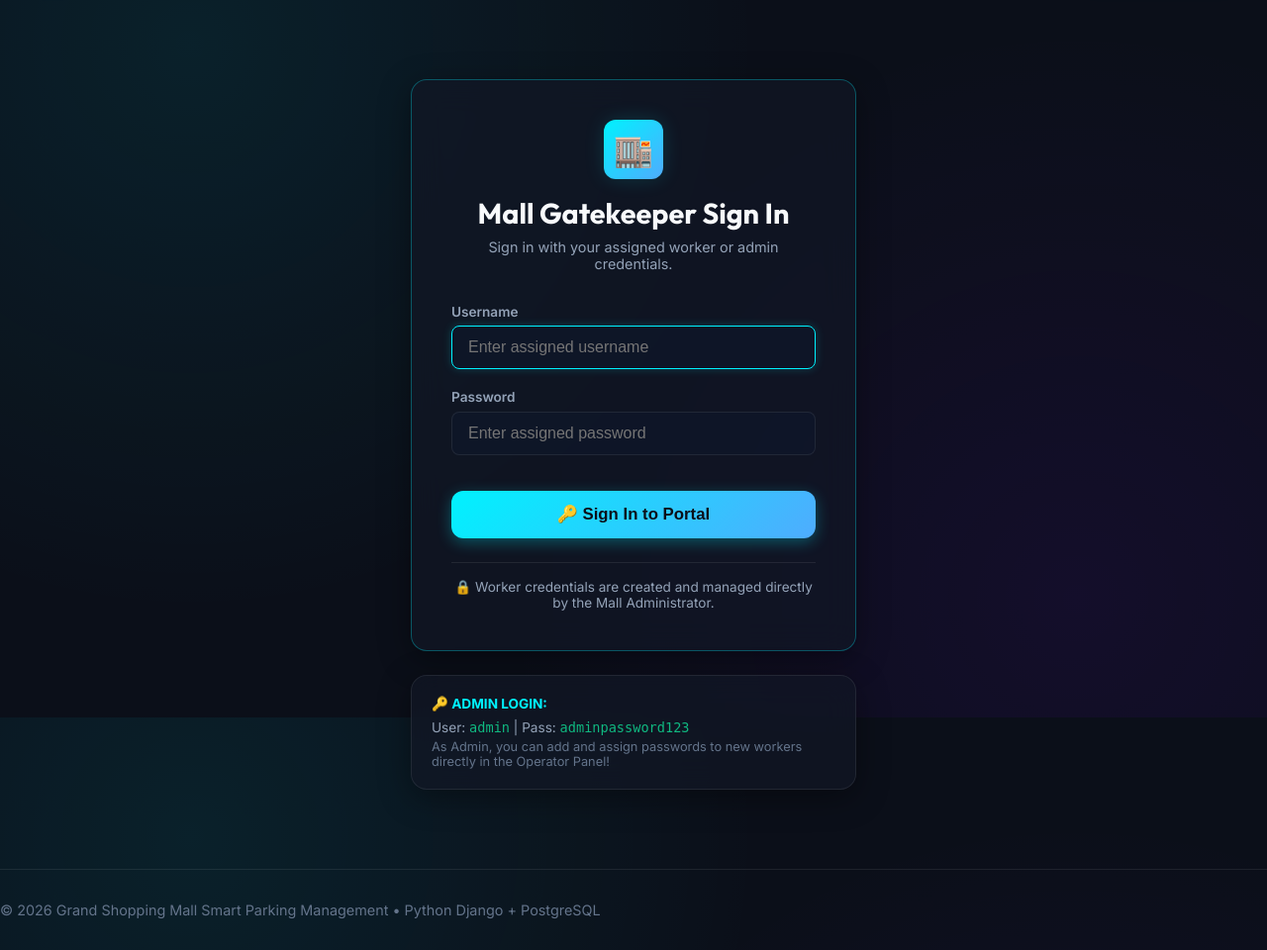
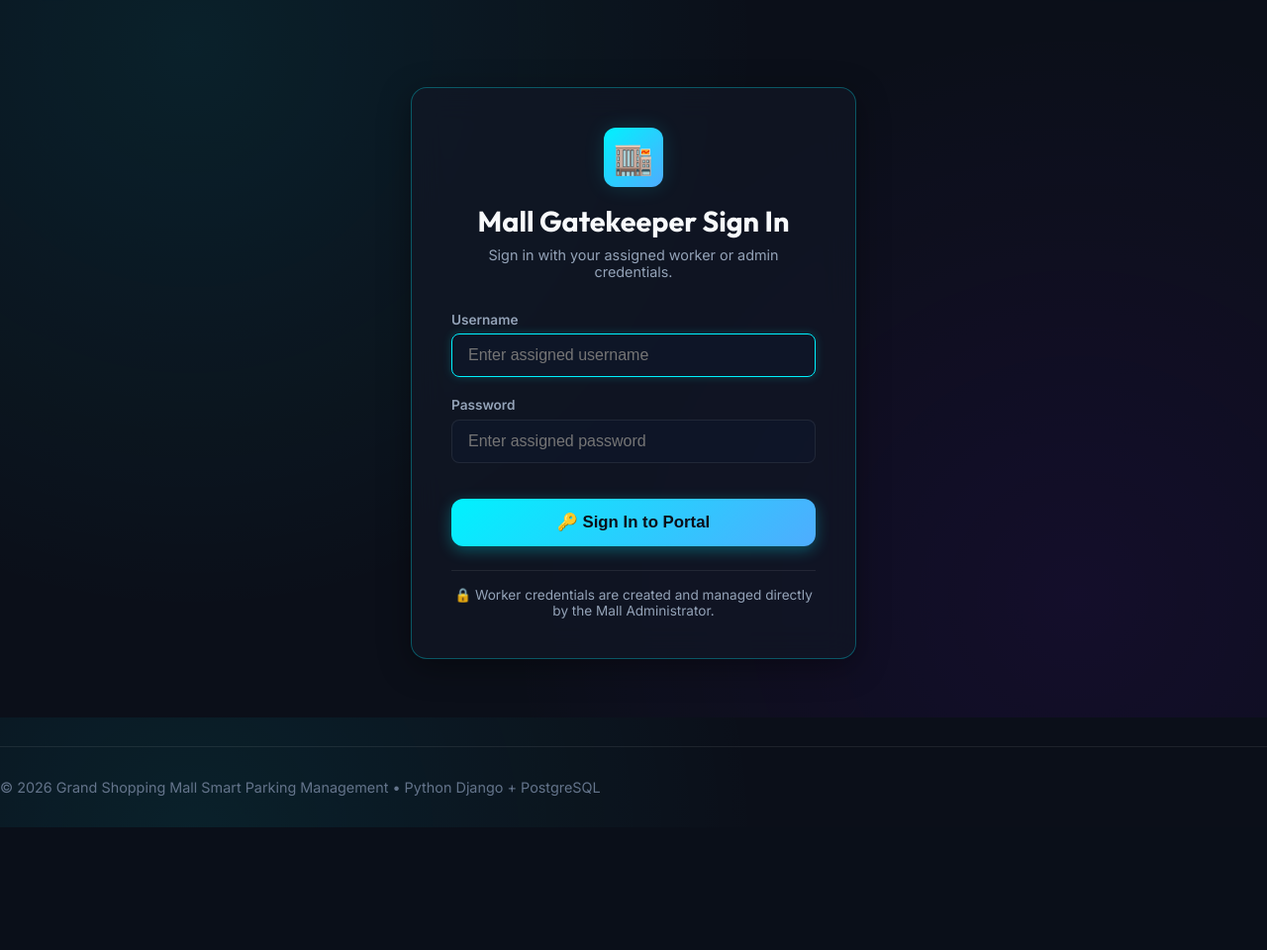
Before and after one commit to GhritakeshB/smart-parking-booking, a Django app: page /login/ in a window 1280 px wide. Shown: the part 75-1035 px from the top of the page at 99% size. After the commit the page ends 911 px from the top, so only its background shows below. Run offline with Django 5.2, Linux system fonts and the light colour scheme.

Commit message:
Remove demo credentials hint box from login page

```diff
--- a/parking/templates/parking/login.html
+++ b/parking/templates/parking/login.html
@@ -4,7 +4,7 @@
 {% block title %}Sign In | Grand Mall SmartPark System{% endblock %}
 
 {% block content %}
-<div style="max-width: 450px; margin: 3rem auto;">
+<div style="max-width: 450px; margin: 3.5rem auto;">
     <div class="glass-panel" style="padding: 2.5rem; border-color: rgba(0, 242, 254, 0.3);">
         <div style="text-align: center; margin-bottom: 2rem;">
             <div class="brand-icon" style="margin: 0 auto 1rem auto; width: 60px; height: 60px; font-size: 2rem;">🏬</div>
@@ -34,14 +34,5 @@
             🔒 Worker credentials are created and managed directly by the Mall Administrator.
         </div>
     </div>
-
-    <!-- Quick Admin Info -->
-    <div class="glass-panel" style="padding: 1.25rem; margin-top: 1.5rem; font-size: 0.85rem;">
-        <div style="font-weight: 700; color: var(--primary); margin-bottom: 0.5rem;">🔑 ADMIN LOGIN:</div>
-        <div style="color: var(--text-secondary);">
-            User: <code style="color: #10b981;">admin</code> | Pass: <code style="color: #10b981;">adminpassword123</code><br>
-            <span style="font-size: 0.8rem; color: var(--text-muted); margin-top: 0.25rem; display: block;">As Admin, you can add and assign passwords to new workers directly in the Operator Panel!</span>
-        </div>
-    </div>
 </div>
 {% endblock %}
```
